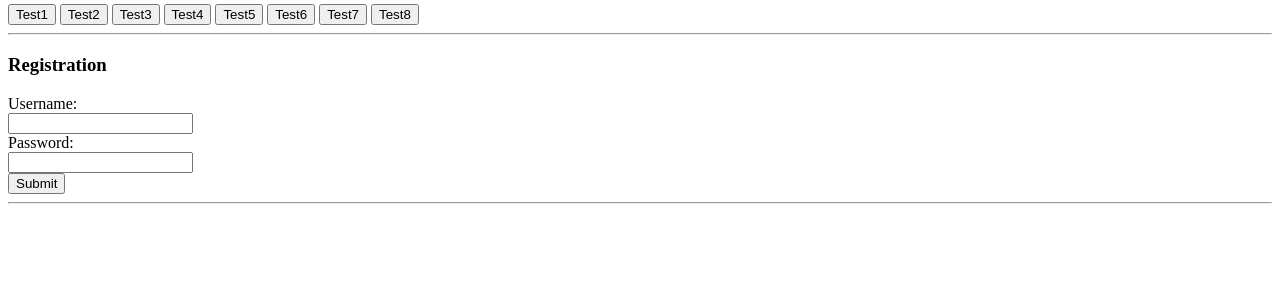
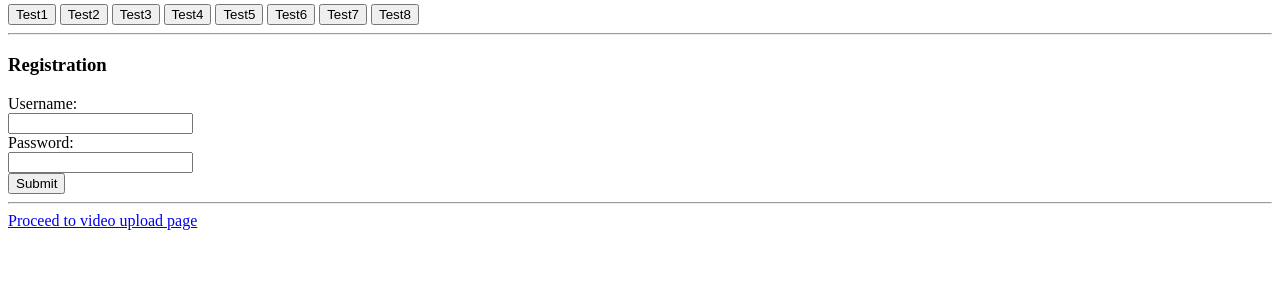
Before and after one commit to fzc20070415/Ajax-Flask-Demo, a Flask app: page / in a window 1280 px wide. Shown: the part 137-437 px from the top of the page. Run offline with Flask 2, Linux system fonts and the light colour scheme; some libraries are stand-ins or nearby versions.

Commit message:
Update Video Upload Page

```diff
--- a/src/main.py
+++ b/src/main.py
@@ -1,9 +1,16 @@
 from flask import Flask, render_template, request
+from flask import flash, redirect, url_for
 import json
+from werkzeug.utils import secure_filename
+import os
+import sys
 
 # Initiate flask
 app = Flask(__name__)
 app.SECRET_KEY = 'u0299Esd55Q00sdf20935'
+
+VIDEO_EXT = set(['mp4', 'avi', 'png'])
+app.config['MAX_CONTENT_LENGTH'] = 100 * 1024 * 1024
 
 
 # Direct to index page
@@ -13,6 +20,7 @@ def index():
 
 @app.route('/test2')
 def test():
+    print("Test2 detected.")
     return "This is test2."
 
 # Registration
@@ -20,8 +28,47 @@ def test():
 def primary_func():
     username = request.form['Username']
     password = request.form['Pwd']
-    print(username + " " + password + "received")
+    print(username, password, "received")
     return render_template('register.html')
+
+# Video Upload
+def allowed_file(filename):
+    return '.' in filename and \
+           filename.rsplit('.', 1)[1].lower() in VIDEO_EXT
+
+@app.route('/upload', methods=['GET', 'POST'])
+def upload():
+    if request.method == 'POST':
+        print('Uploading videos...')
+
+        # Retrieve uploaded video
+        try:
+            f = request.files['file']
+        except:
+            print("ERROR:", sys.exc_info()[0])
+            return render_template('upload.html', feedback="No file is uploaded.")
+
+        basepath = os.path.dirname(__file__)
+        if f and allowed_file(f.filename):
+            upload_path = os.path.join(basepath, "uploads", secure_filename(f.filename))
+            f.save(upload_path)
+            print("Video uploaded")
+        else:
+            print("Wrong extension.")
+            Feedback = f.filename + ": The chosen file is not a video of supported format!"
+            return render_template('upload.html', feedback=Feedback)
+
+        # TODO: Analyze uploaded video
+
+
+        return render_template('upload_succeed.html')
+    return render_template('upload.html', feedback="")
+
+# @app.route('/upload_succeed', methods=['POST'])
+# def upload_video():
+#     print('Video uploaded.')
+#     return render_template('upload_succeed.html')
+
 
 # def advanced_inple():
 #     # Add to database
--- a/src/templates/index.html
+++ b/src/templates/index.html
@@ -20,12 +20,17 @@
   <button type="button" id="button8">Test8</button>
   <hr>
   <h3>Registration</h3>
+  <div>
   <form action="/register" method='post'>
     Username: <br><input type="text" name="Username" value="" id="UN"><br>
     Password: <br><input type="text" name="Pwd" value="" id="PWD"><br>
     <input type="submit" value="Submit">
   </form>
+  </div>
   <hr>
+  <div class="">
+      <a href="/upload">Proceed to video upload page</a>
+  </div>
 </body>
 
 
```
Also changed, not shown: src/templates/register.html (+26 -12 lines).
